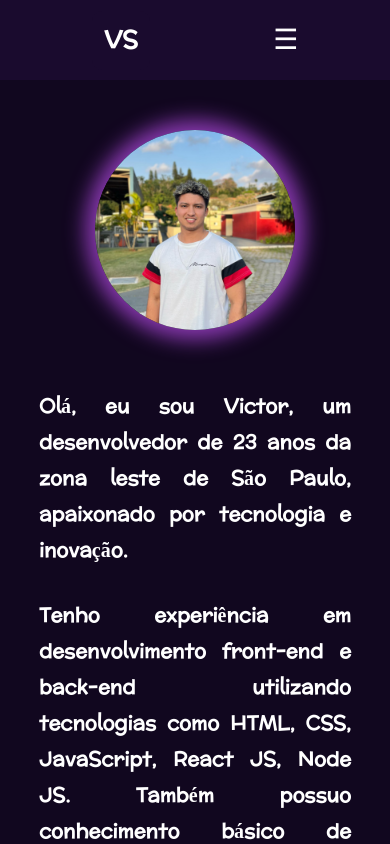
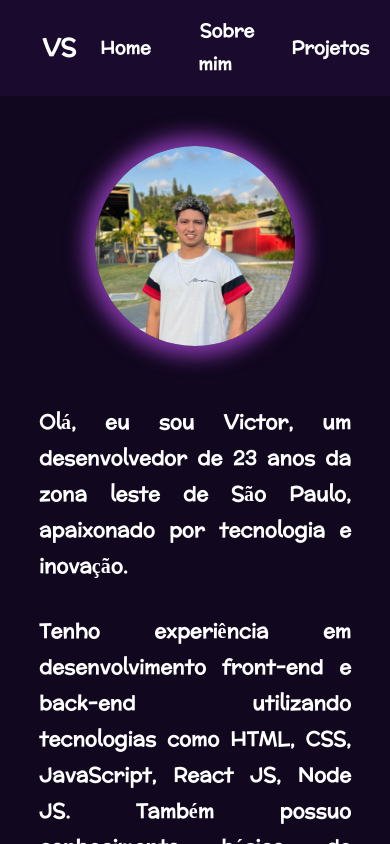
Before and after one commit to Victor-Santos-Silva/Portifolio, a React (Vite) app: page /aboutme in a window 390 px wide. Shown: the top 844 px of the page. Built offline with nearby package versions, Linux system fonts and the light colour scheme.

Commit message:
arrumando header, tirando efeito sanduiche

```diff
--- a/src/components/Header/Header.jsx
+++ b/src/components/Header/Header.jsx
@@ -3,9 +3,6 @@ import { Link } from "react-router-dom";
 import "./header.css"; // Supondo que o CSS esteja nesse arquivo
 
 function Header() {
-  // Estado para controlar se o menu mobile está aberto ou fechado
-  const [menuAberto, setMenuAberto] = useState(false);
-
   return (
     <header className="containerHeader">
       <div className="logo">
@@ -14,42 +11,21 @@ function Header() {
         </Link>
       </div>
 
-      {/* O botão hambúrguer só aparece no mobile */}
-      <button
-        className="menu-hamburguer"
-        onClick={() => setMenuAberto(!menuAberto)}
-      >
-        {/* Lógica simples para mostrar ☰ ou X */}
-        {menuAberto ? "X" : "☰"}
-      </button>
-
       {/* Adiciona a classe 'menu-aberto' quando o estado for true */}
-      <nav className={`menu-principal ${menuAberto ? "menu-aberto" : ""}`}>
+      <nav className={`menu-principal`}>
         <ul>
           <li>
-            <Link
-              to="/"
-              className="buttonHeader"
-              onClick={() => setMenuAberto(false)}
-            >
+            <Link to="/" className="buttonHeader">
               Home
             </Link>
           </li>
           <li>
-            <Link
-              to="/aboutme"
-              className="buttonHeader"
-              onClick={() => setMenuAberto(false)}
-            >
+            <Link to="/aboutme" className="buttonHeader">
               Sobre mim
             </Link>
           </li>
           <li>
-            <Link
-              to="/projects"
-              className="buttonHeader"
-              onClick={() => setMenuAberto(false)}
-            >
+            <Link to="/projects" className="buttonHeader">
               Projetos
             </Link>
           </li>
--- a/src/components/Header/header.css
+++ b/src/components/Header/header.css
@@ -1,9 +1,8 @@
 .containerHeader {
   display: flex;
-  justify-content: space-around; /* Melhor que space-around para alinhar logo à esquerda e menu à direita */
+  justify-content: space-around;
   align-items: center;
   padding: 15px 30px;
-  position: relative; /* Necessário para posicionar o menu mobile */
   background-color: #1a0b2e;
 }
 
@@ -19,7 +18,8 @@
   list-style: none; /* Remove as bolinhas da lista */
   display: flex;
   gap: 25px; /* Espaçamento entre os itens do menu */
-  background-color: #1a0b2e;
+  align-items: center;
+  text-align: center;
 }
 
 .buttonHeader {
@@ -30,7 +30,6 @@
   border-radius: 10px;
   transition: all 0.3s ease;
   font-weight: bold;
-  background-color: #1a0b2e;
 }
 
 .buttonHeader:hover {
@@ -38,49 +37,3 @@
   background-color: #ffffff;
   transform: scale(1.1);
 }
-
-.menu-hamburguer {
-  display: none; /* Escondido por padrão em telas grandes */
-  background: none;
-  border: none;
-  color: #ffffff;
-  font-size: 28px;
-  cursor: pointer;
-}
-
-/* --- ESTILOS RESPONSIVOS (MOBILE) --- */
-@media (max-width: 768px) {
-  /* Mostra o botão hambúrguer */
-  .menu-hamburguer {
-    display: block;
-    z-index: 1001; /* Garante que fique acima do menu */
-  }
-
-  /* Esconde o menu de navegação por padrão */
-  .menu-principal {
-    display: none;
-    position: absolute;
-    top: 0;
-    left: 0;
-    width: 100%;
-    height: 100vh; /* Ocupa a tela inteira */
-    z-index: 1000;
-  }
-
-  /* Mostra o menu quando a classe .menu-aberto for aplicada */
-  .menu-principal.menu-aberto {
-    display: flex;
-    justify-content: center;
-    align-items: center;
-  }
-
-  .menu-principal ul {
-    flex-direction: column; /* Itens do menu em coluna */
-    text-align: center;
-    gap: 40px; /* Aumenta o espaçamento vertical */
-  }
-
-  .buttonHeader {
-    font-size: 22px; /* Fonte maior para melhor toque */
-  }
-}
```
